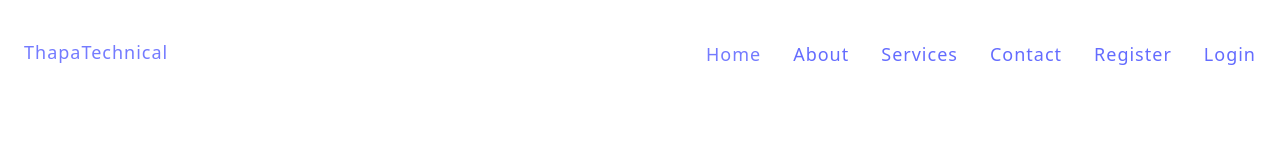
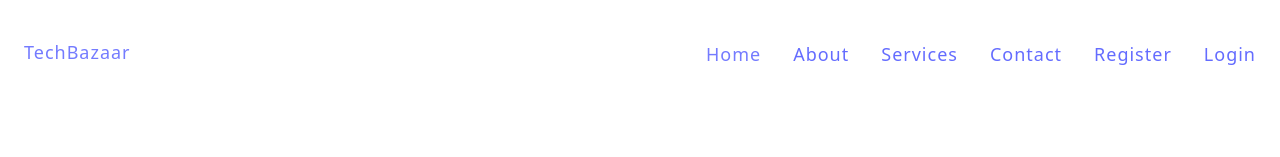
Before and after one commit to apna-tension/MERNStack_Services, a React (Vite) app in the folder client/: page / in a window 1280 px wide. Shown: the top 157 px of the page. Built offline with nearby package versions, Linux system fonts and the light colour scheme; no server answers.

Commit message:
fixing bug

```diff
--- a/client/src/components/Navbar.jsx
+++ b/client/src/components/Navbar.jsx
@@ -9,7 +9,7 @@ export const Navbar = () => {
       <header>
         <div className="container">
           <div className="logo-brand">
-            <NavLink to="/">ThapaTechnical</NavLink>
+            <NavLink to="/">TechBazaar</NavLink>
           </div>
 
           <nav>
```
